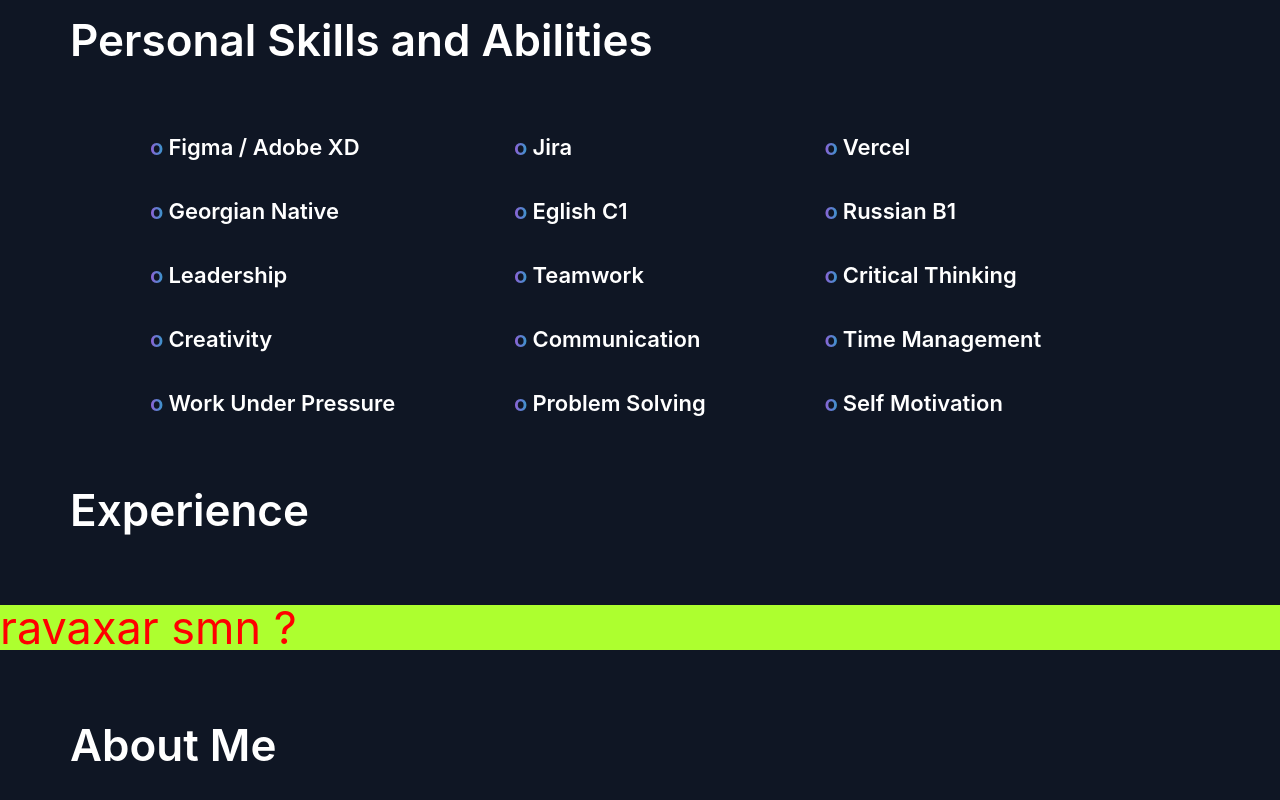
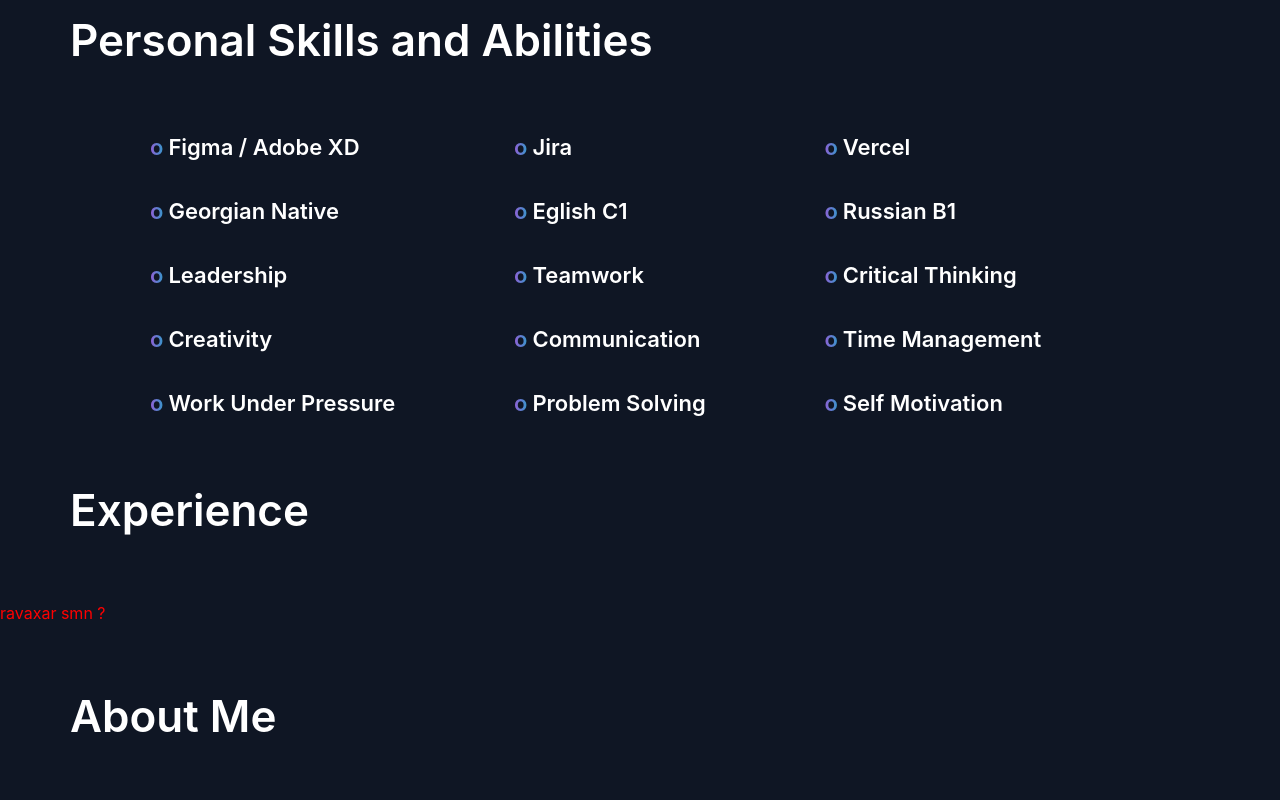
Before and after one commit to Parastashvili/Parastashvili-Portfolio-React-TS, a React (Create React App) app: page / in a window 1280 px wide. Shown: the part 5568-6368 px from the top of the page. Built offline with nearby package versions, Linux system fonts and the light colour scheme.

Commit message:
updated bugs

```diff
--- a/src/components/Experience/experience.css
+++ b/src/components/Experience/experience.css
@@ -1,5 +1,3 @@
 .namee {
   color: red;
-  font-size: 45px;
-  background-color: greenyellow;
 }
```
